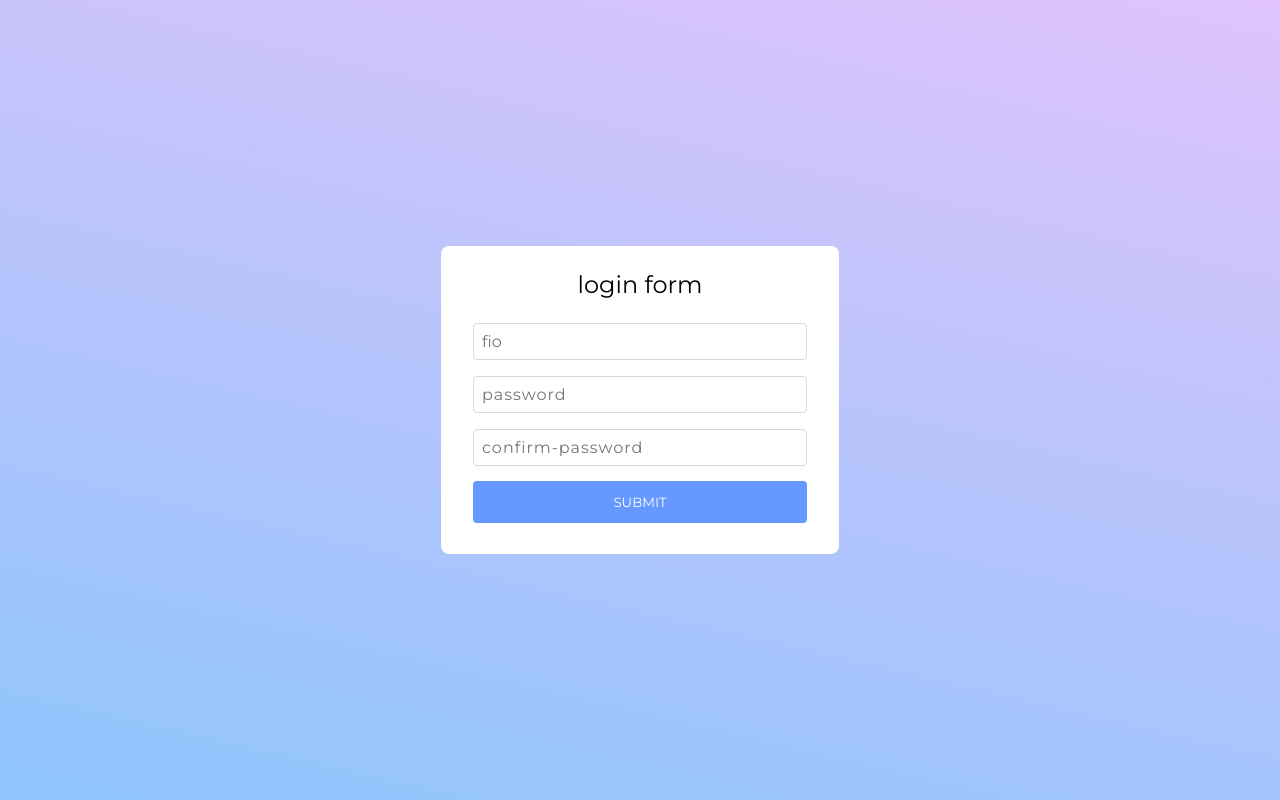
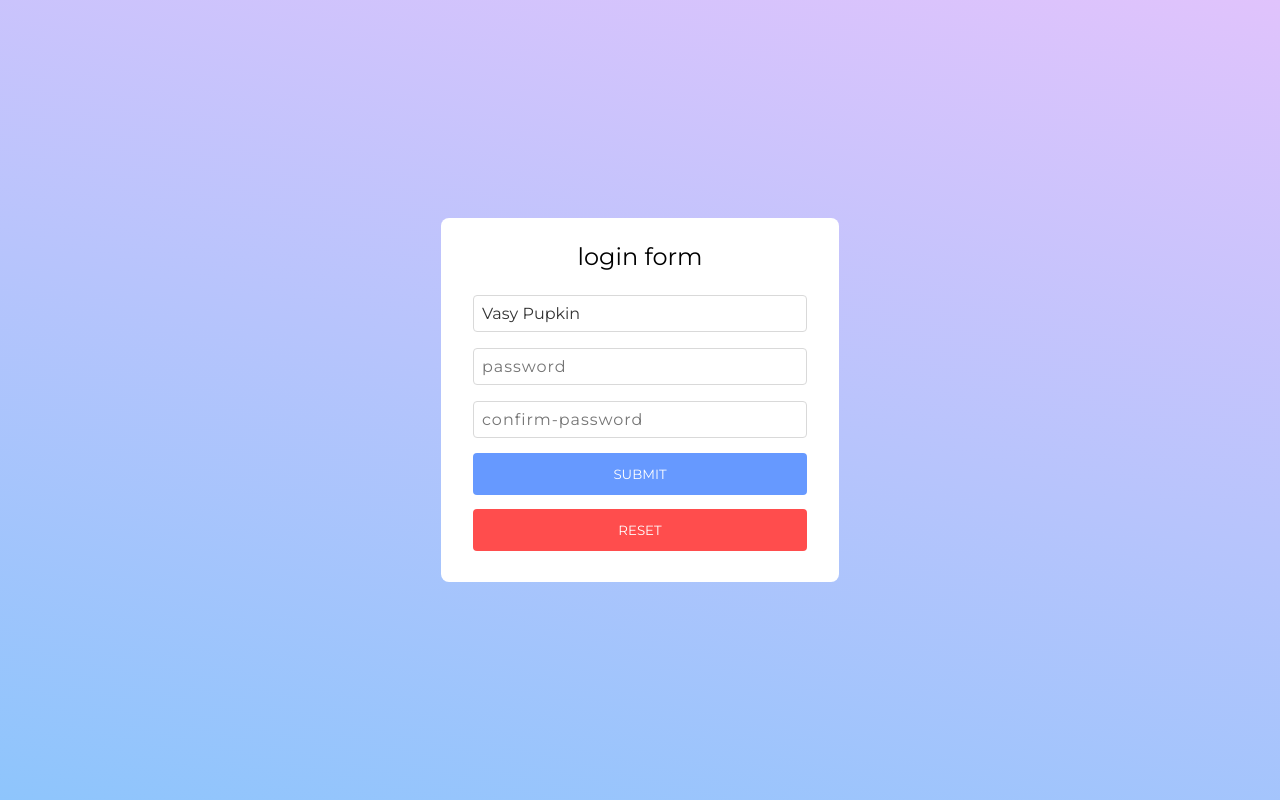
Before and after one commit to alexKudryavtsev-web/form, a React (Create React App) app: page / in a window 1280 px wide. Built offline with nearby package versions, Linux system fonts and the light colour scheme.

Commit message:
Add default values

```diff
--- a/src/App.js
+++ b/src/App.js
@@ -8,9 +8,18 @@ function App() {
     console.log('form', values)
   }
 
+  const defaultValues = {
+    fio: 'Vasy Pupkin',
+    password: '',
+    confirmPassword: ''
+  }
+
   return <main className='App'>
-    <Title/>
-    <Form onSubmit={submit}/>
+    <Title />
+    <Form
+      onSubmit={submit}
+      initialValues={defaultValues}
+    />
   </main>
 }
 
--- a/src/components/Form/Form.js
+++ b/src/components/Form/Form.js
@@ -5,7 +5,7 @@ import textInput from './textInput'
 import passwordInput from './passwordInput'
 
 function Form(props) {
-    const { handleSubmit } = props
+    const { handleSubmit, reset } = props
 
     return <form
         className='Form'
@@ -29,6 +29,13 @@ function Form(props) {
         >
             Submit
         </button>
+
+        <button
+            onClick={reset}
+            className='Reset'
+        >
+            Reset
+        </button>
     </form>
 }
 
--- a/src/components/Form/style.css
+++ b/src/components/Form/style.css
@@ -24,7 +24,8 @@
     letter-spacing: 1px;
 }
 
-.Text:focus {
+.Text:focus,
+.Password:focus {
     border-color: #40a9ff;
     border-right-width: 1px!important;
     outline: 0;
@@ -32,15 +33,31 @@
     box-shadow: 0 0 0 2px rgba(24,144,255,.2);
 }
 
-.Submit {
+.Submit,
+.Reset {
     padding: 1em;
     color: #fff;
     border: none;
     border-radius: 4px;
     text-transform: uppercase;
     outline: none;
+    transition: background .2s;
+}
+
+.Reset {
+    background-color: #ff4d4d;
+}
+
+.Reset:hover {
+    background-color: #ff6666;
+}
+
+.Reset:active {
+    background-color: #ff9999;
+}
+
+.Submit {
     background-color: #6699ff;
-    transition: background .2s;
 }
 
 .Submit:hover {
```
